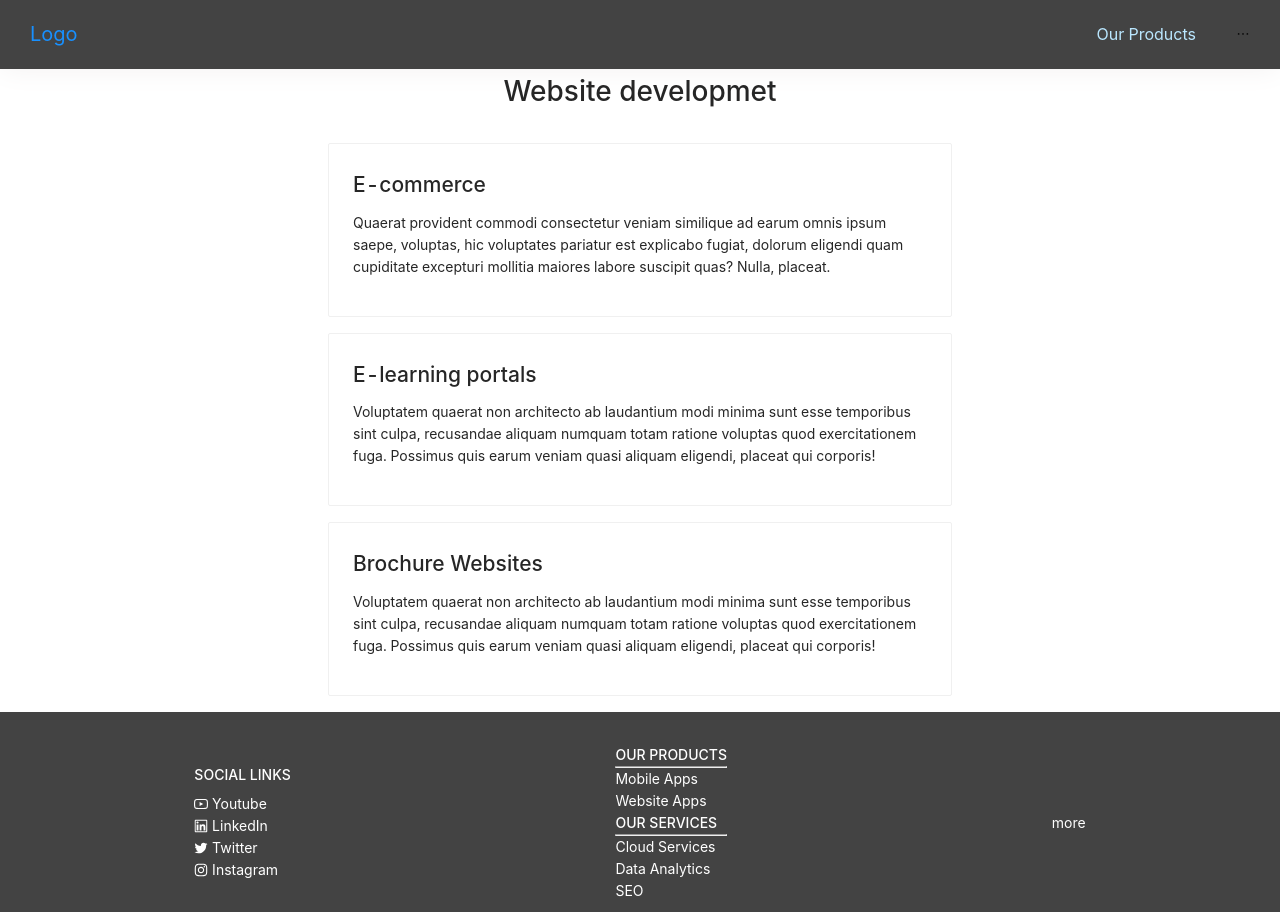
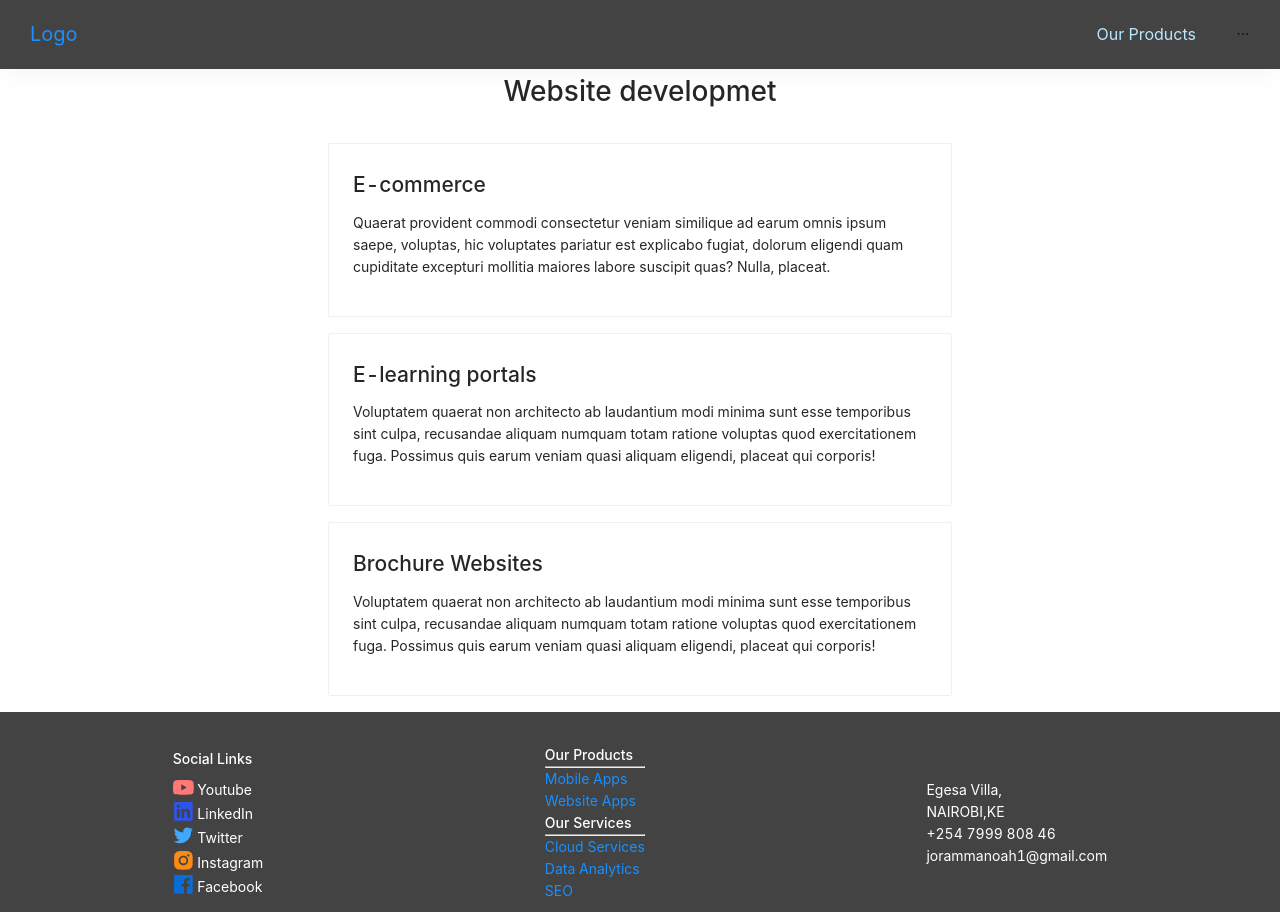
Before and after one commit to JoramWells/digitaleo-client, a React (Create React App) app: page /website in a window 1280 px wide. Built offline with nearby package versions, Linux system fonts and the light colour scheme.

Commit message:
Final commit

```diff
--- a/src/components/footer/Footer.js
+++ b/src/components/footer/Footer.js
@@ -1,36 +1,85 @@
-import React, { Component } from 'react'
-import {Row,Col} from 'antd'
-import {withRouter} from 'react-router-dom'
-import { InstagramOutlined, LinkedinOutlined, TwitterOutlined, YoutubeOutlined } from '@ant-design/icons'
+import React, { Component } from "react";
+import { Row, Col } from "antd";
+import { withRouter } from "react-router-dom";
+import {
+  FacebookFilled,
+  InstagramFilled,
+  LinkedinFilled,
+  TwitterOutlined,
+  YoutubeFilled,
+} from "@ant-design/icons";
+import { Link } from "react-router-dom";
 
 class Footer extends Component {
   render() {
     return (
-            <footer style={{ height: "200px", padding: "2rem", backgroundColor:"#434343", color:"white" }}>
+      <footer
+        style={{
+          height: "200px",
+          padding: "2rem",
+          backgroundColor: "#434343",
+          color: "white",
+        }}
+      >
         <Row justify="space-around" align="middle">
-              <Col style={{color:"white"}}>
-              <h4 style={{color:"white"}}>SOCIAL LINKS</h4>
-              <YoutubeOutlined/> Youtube<br/>
-              <LinkedinOutlined/> LinkedIn <br/>
-              <TwitterOutlined/> Twitter <br />
-              <InstagramOutlined/> Instagram <br/>
+          <Col style={{ color: "white" }}>
+            <h4 style={{ color: "white" }}>Social Links</h4>
+            <YoutubeFilled
+              style={{ fontSize: "1.3rem", color: "#ff7875" }}
+            />{" "}
+            Youtube
+            <br />
+            <LinkedinFilled
+              style={{ fontSize: "1.3rem", color: "#2f54eb" }}
+            />{" "}
+            LinkedIn <br />
+            <TwitterOutlined
+              style={{ fontSize: "1.3rem", color: "#40a9ff" }}
+            />{" "}
+            Twitter <br />
+            <InstagramFilled
+              style={{ fontSize: "1.3rem", color: "#fa8c16" }}
+            />{" "}
+            Instagram <br />
+            <FacebookFilled
+              style={{ fontSize: "1.3rem", color: "#096dd9" }}
+            />{" "}
+            Facebook <br />
           </Col>
           <Col>
-              <h4 style={{color:"white", marginBottom:"0"}}>OUR PRODUCTS</h4>
-              <hr style={{margin:"0"}}/>
-              <p style={{margin:"0"}}>Mobile Apps</p>
-              <p style={{margin:"0"}}>Website Apps</p>
-              <h4 style={{color:"white", marginBottom:"0"}}>OUR SERVICES</h4>
-              <hr style={{margin:"0"}}/>
-              <p style={{margin:"0"}}>Cloud Services</p>
-              <p style={{margin:"0"}}>Data Analytics</p>
-              <p style={{margin:"0"}}>SEO</p>
+            <h4 style={{ color: "white", marginBottom: "0" }}>Our Products</h4>
+            <hr style={{ margin: "0" }} />
+            <p style={{ margin: "0" }}>
+              <Link to="/">Mobile Apps</Link>
+            </p>
+
+            <p style={{ margin: "0" }}>
+              <Link to="/website">Website Apps</Link>
+            </p>
+            <h4 style={{ color: "white", marginBottom: "0" }}>Our Services</h4>
+            <hr style={{ margin: "0" }} />
+            <p style={{ margin: "0" }}>
+              <Link to="/services">Cloud Services</Link>
+            </p>
+            <p style={{ margin: "0" }}>
+              <Link to="/services">Data Analytics</Link>
+            </p>
+            <p style={{ margin: "0" }}>
+              <Link to="/services">SEO</Link>
+            </p>
           </Col>
-              <Col>more</Col>
+          <Col>
+            Egesa Villa, <br />
+            NAIROBI,KE
+            <br />
+            +254 7999 808 46
+            <br />
+            jorammanoah1@gmail.com <br />
+          </Col>
         </Row>
       </footer>
-        )
+    );
   }
 }
 
-export default withRouter(Footer)
+export default withRouter(Footer);
```
Lines whose indentation alone changed are shown as unchanged.
